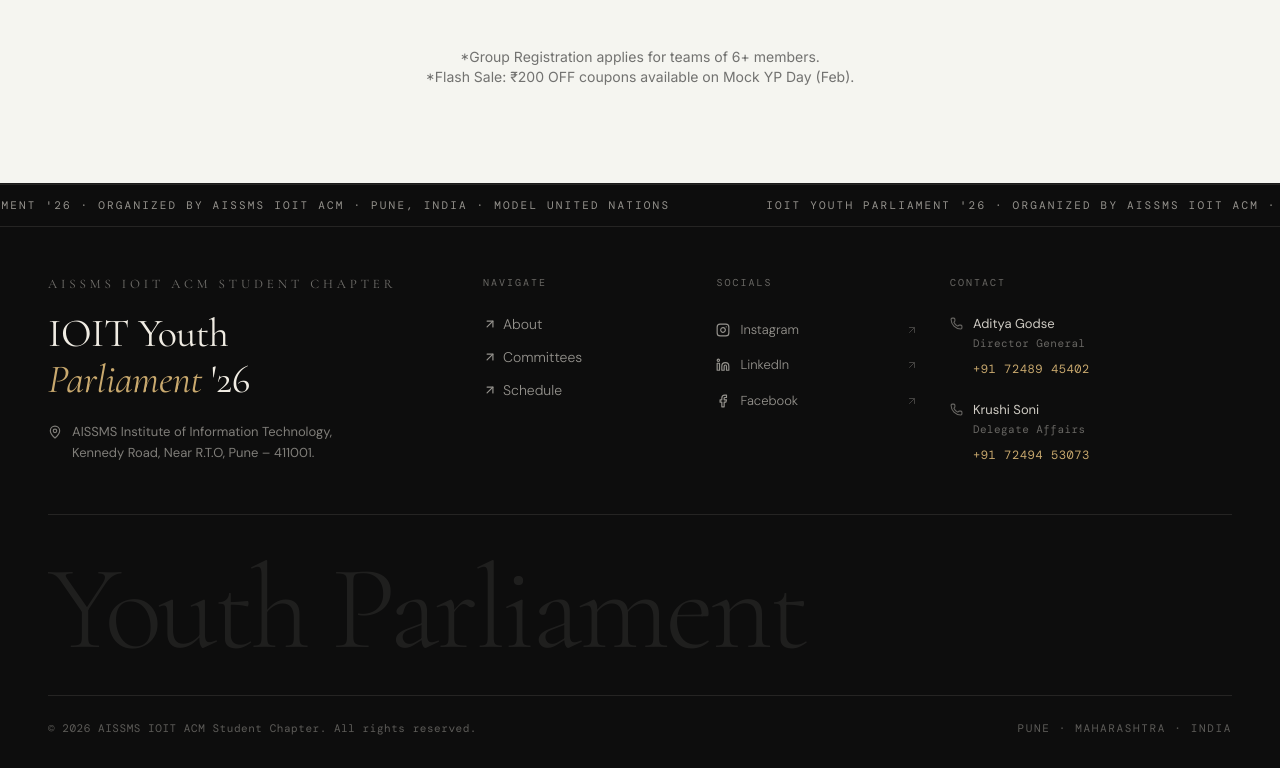
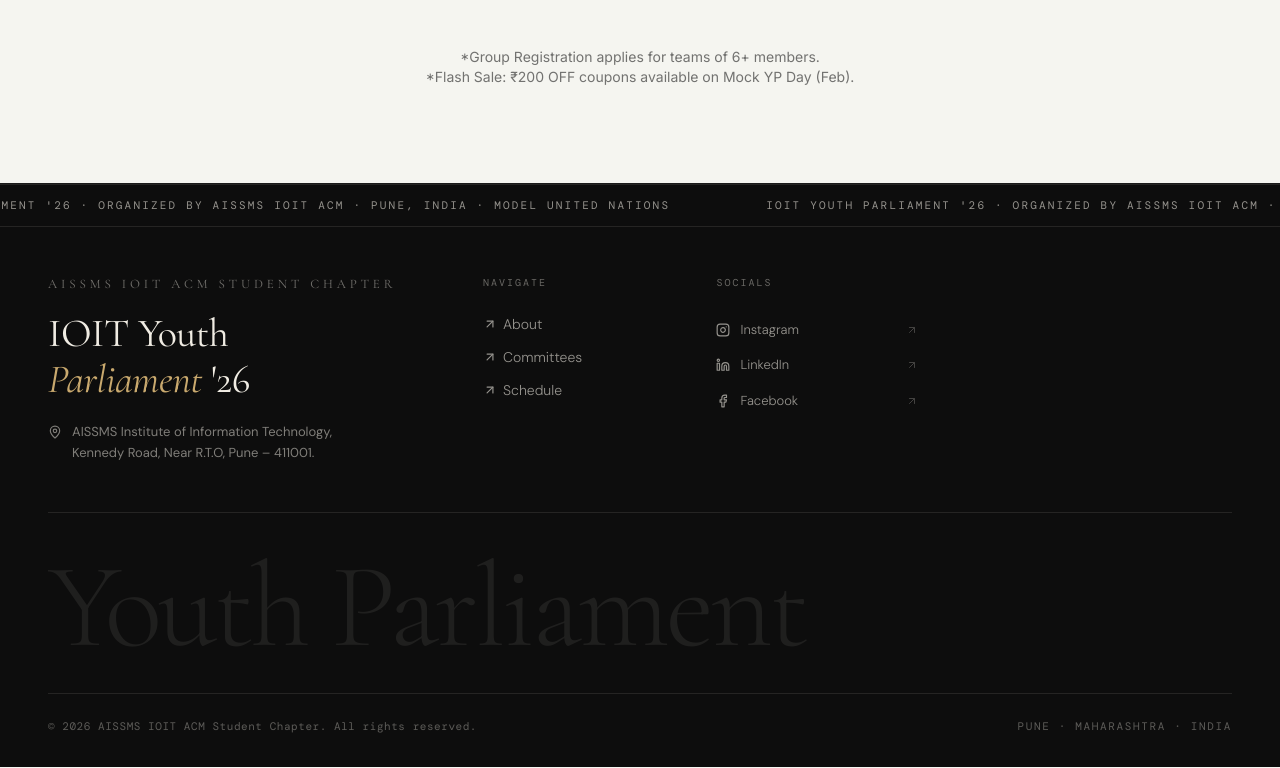
Before and after one commit to IOIT-ACM/yp.ioit.acm, a React (Vite) app: page / in a window 1280 px wide. Shown: the part 4808-5576 px from the top of the page. Built offline with nearby package versions, Linux system fonts and the light colour scheme; a web font is replaced by a local one.

Commit message:
Remove the contact numbers of the last year's POCs

```diff
--- a/src/components/Footer.tsx
+++ b/src/components/Footer.tsx
@@ -64,20 +64,20 @@
 		},
 	];
 
-	const contacts = [
-		{
-			name: "Aditya Godse",
-			role: "Director General",
-			tel: "+917248945402",
-			display: "+91 72489 45402",
-		},
-		{
-			name: "Krushi Soni",
-			role: "Delegate Affairs",
-			tel: "+917249453073",
-			display: "+91 72494 53073",
-		},
-	];
+	// const contacts = [
+	// 	{
+	// 		name: "",
+	// 		role: "",
+	// 		tel: "",
+	// 		display: "",
+	// 	},
+	// 	{
+	// 		name: "",
+	// 		role: "",
+	// 		tel: "",
+	// 		display: "",
+	// 	},
+	// ];
 
 	const marqueeText = "IOIT Youth Parliament '26 · Organized by AISSMS IOIT ACM · Pune, India · Model United Nations";
 
@@ -411,7 +411,7 @@
 					</div>
 
 					{/* ── Contact ── */}
-					<div className="footer-col footer-contact-col">
+					{/* <div className="footer-col footer-contact-col">
 						<h4
 							style={{
 								fontFamily: "'DM Mono', monospace",
@@ -484,7 +484,7 @@
 								</li>
 							))}
 						</ul>
-					</div>
+					</div> */}
 				</div>
 
 				<hr className="footer-divider-rule" />
```
